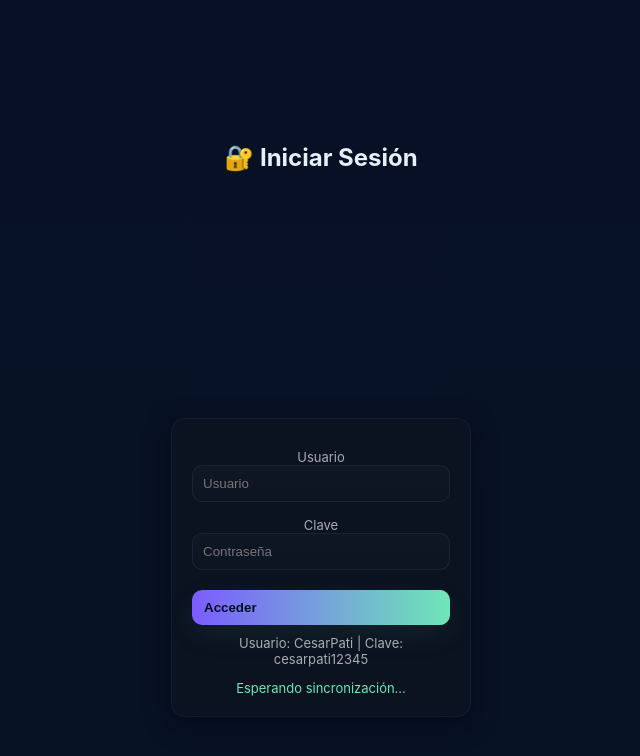
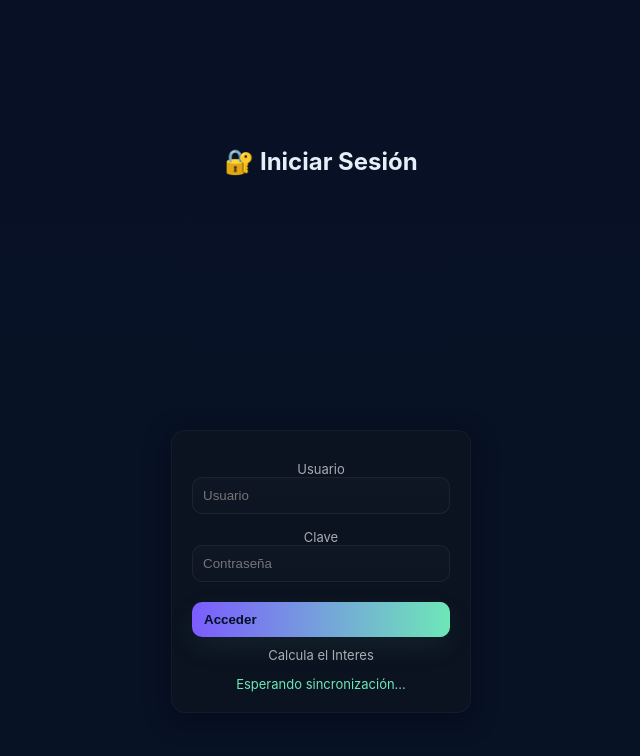
Before and after one commit to soportecesar2-creator/prestamos-7porciento, a plain HTML site: page index.html in a window 1280 px wide. Shown: the whole page, without its empty margins (319-959 px from the left). Drawn offline with Linux system fonts and the light colour scheme.

Commit message:
Update index.html

```diff
--- a/index.html
+++ b/index.html
@@ -28,7 +28,7 @@
 
         <button id="loginBtn" class="btn primary" style="width:100%; margin-top:20px;">Acceder</button>
 
-        <p class="small muted" style="margin-top:10px">Usuario: CesarPati | Clave: cesarpati12345</p>
+        <p class="small muted" style="margin-top:10px">Calcula el Interes</p>
         <div id="syncStatus" class="small" style="margin-top:10px; color:var(--accent1);">Esperando sincronización...</div>
     </div>
   </div>
```
